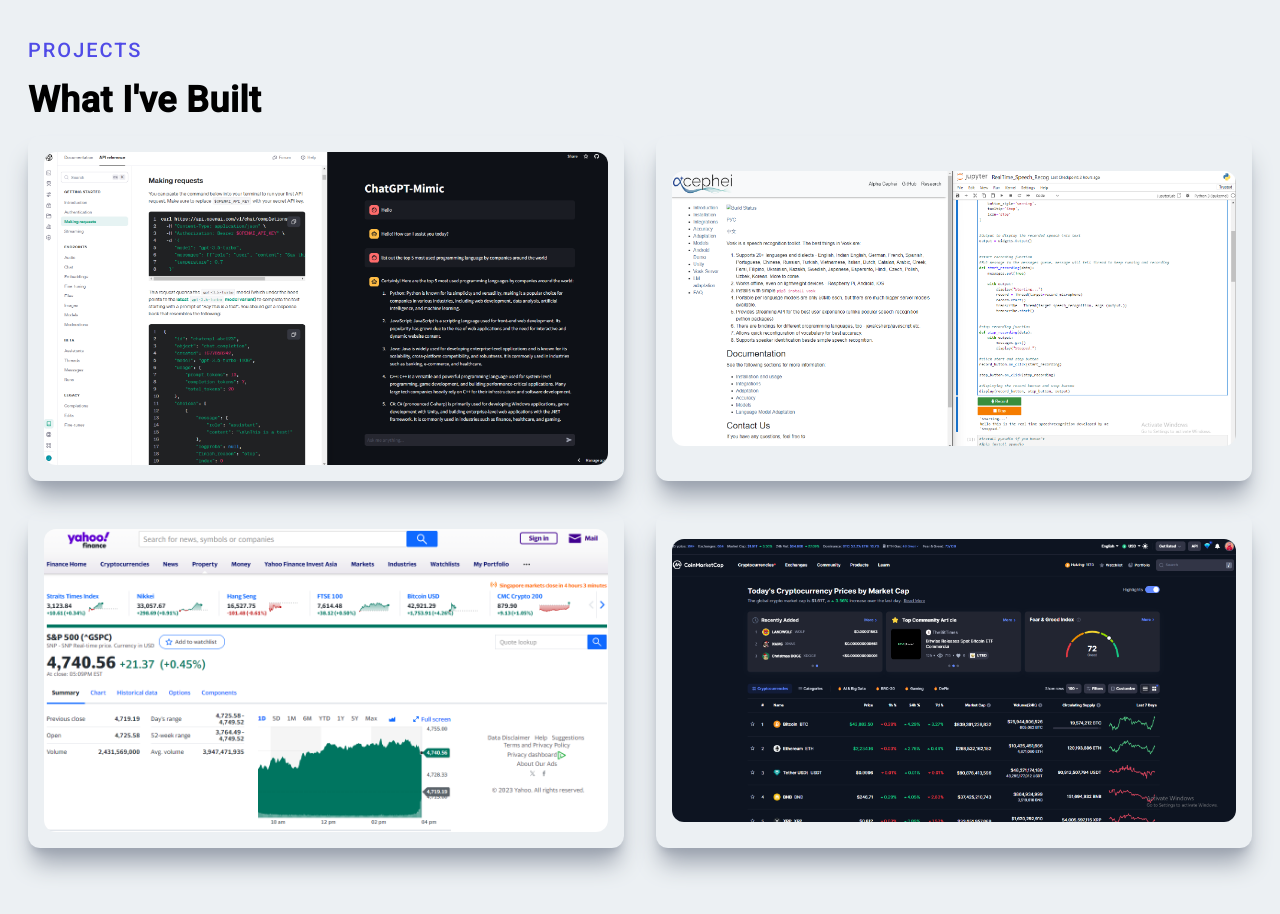
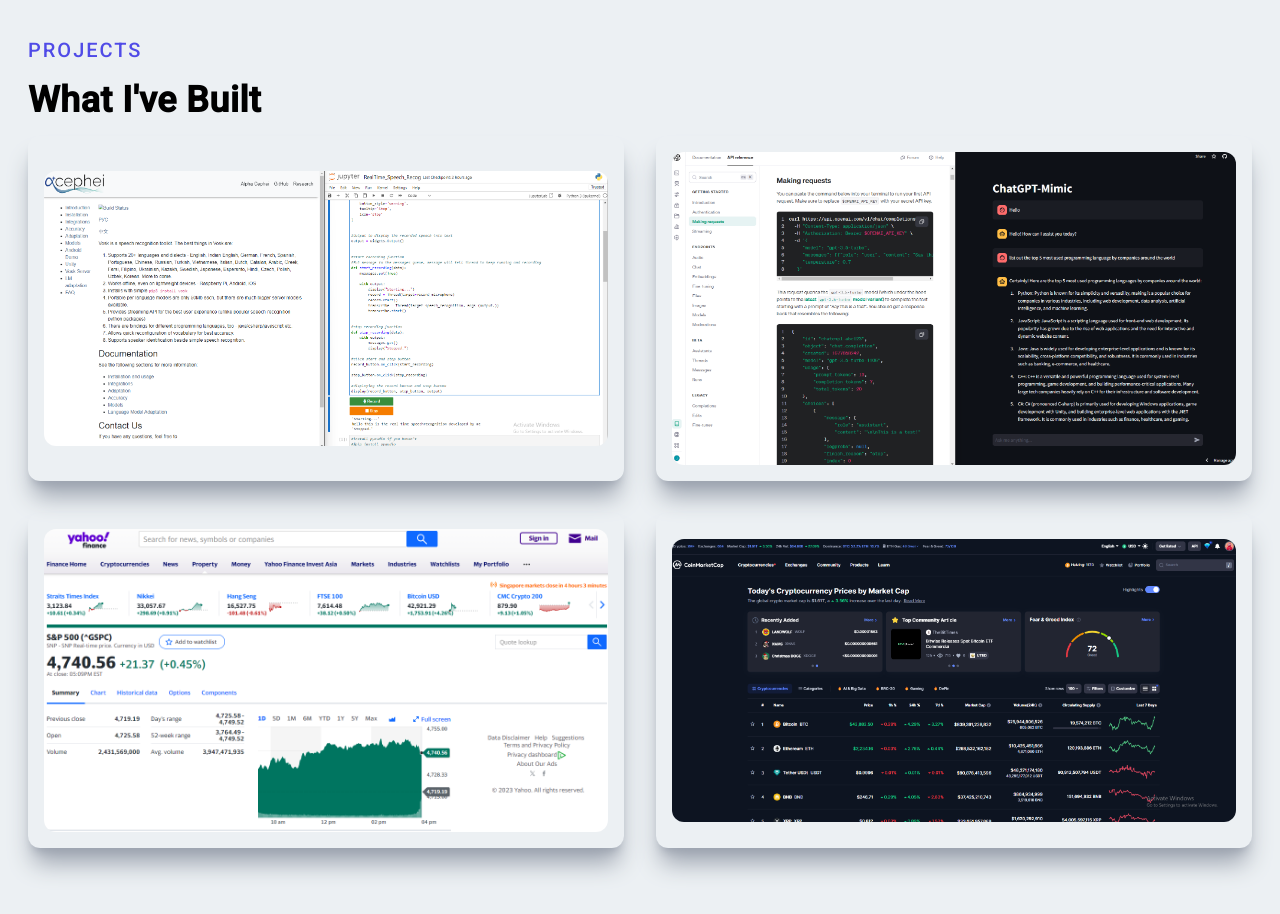
Before and after one commit to Jin-Kang-Lee/Portfolio-Website, a Next.js app: page / in a window 1280 px wide. Shown: the part 2460-3374 px from the top of the page. Built offline with nearby package versions, Linux system fonts and the light colour scheme.

Commit message:
Updated Projects corner in website

```diff
--- a/components/Projects.jsx
+++ b/components/Projects.jsx
@@ -18,28 +18,27 @@
         <div className='grid md:grid-cols-2 gap-8'>
 
           <ProjectItem
-          title='ChatGPT Clone'
-          backgroundImg={CloneImg}
-          projectURL='https://github.com/Jin-Kang-Lee/ChatGPT_Clone/tree/main'
-          build='Python, OpenAI API'/>
-
-          <ProjectItem
           title='Real Time Speech Recognition'
           backgroundImg={SpeechRecogImg}
           projectURL='https://github.com/Jin-Kang-Lee/Real-Time-Speech-Recognition'
           build='Python'/>
 
           <ProjectItem
-          title='Stock Price Prediction Model'
+          title='Bitcoin Price Prediction ML Model'
+          backgroundImg={CloneImg}
+          projectURL='https://github.com/Jin-Kang-Lee/Bitcoin_Price_Prediction'
+          build='Python, Machine Learning'/>
+
+          <ProjectItem
+          title='Stock Price Prediction ML Model'
           backgroundImg={StockImg}
           projectURL='https://github.com/Jin-Kang-Lee/Stock_Prediction_Model'
           build='Python, Machine Learning'/>
 
-
           <ProjectItem
-          title='Cryoto Web API Automation'
+          title='ChatGPT Clone'
           backgroundImg={CryptoImg}
-          projectURL='https://github.com/Jin-Kang-Lee/Crypto_WebAPI_Pull_Automation'
+          projectURL='https://github.com/Jin-Kang-Lee/ChatGPT_Clone'
           build='Python'/>
         </div>
       </div>
```
